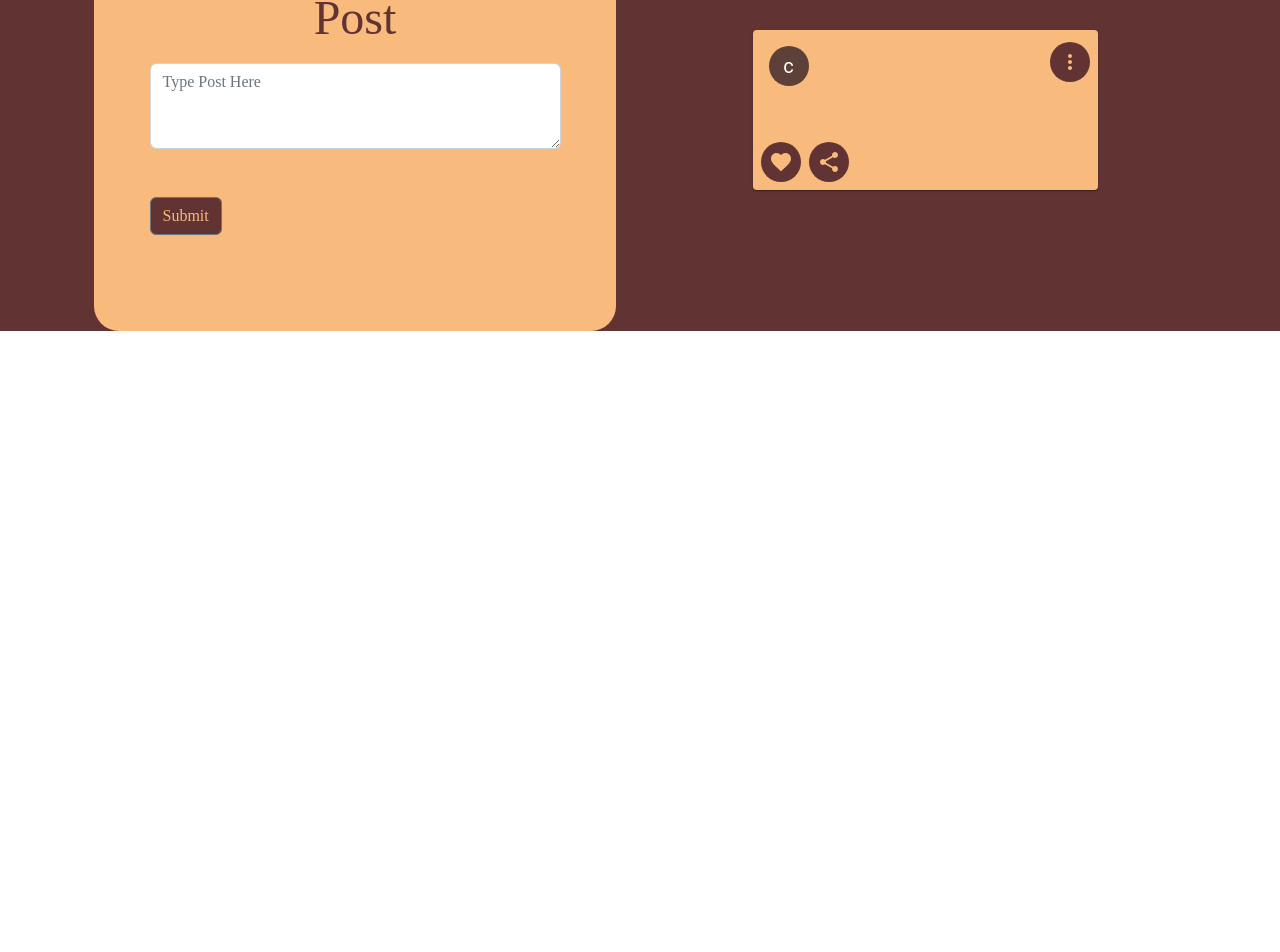
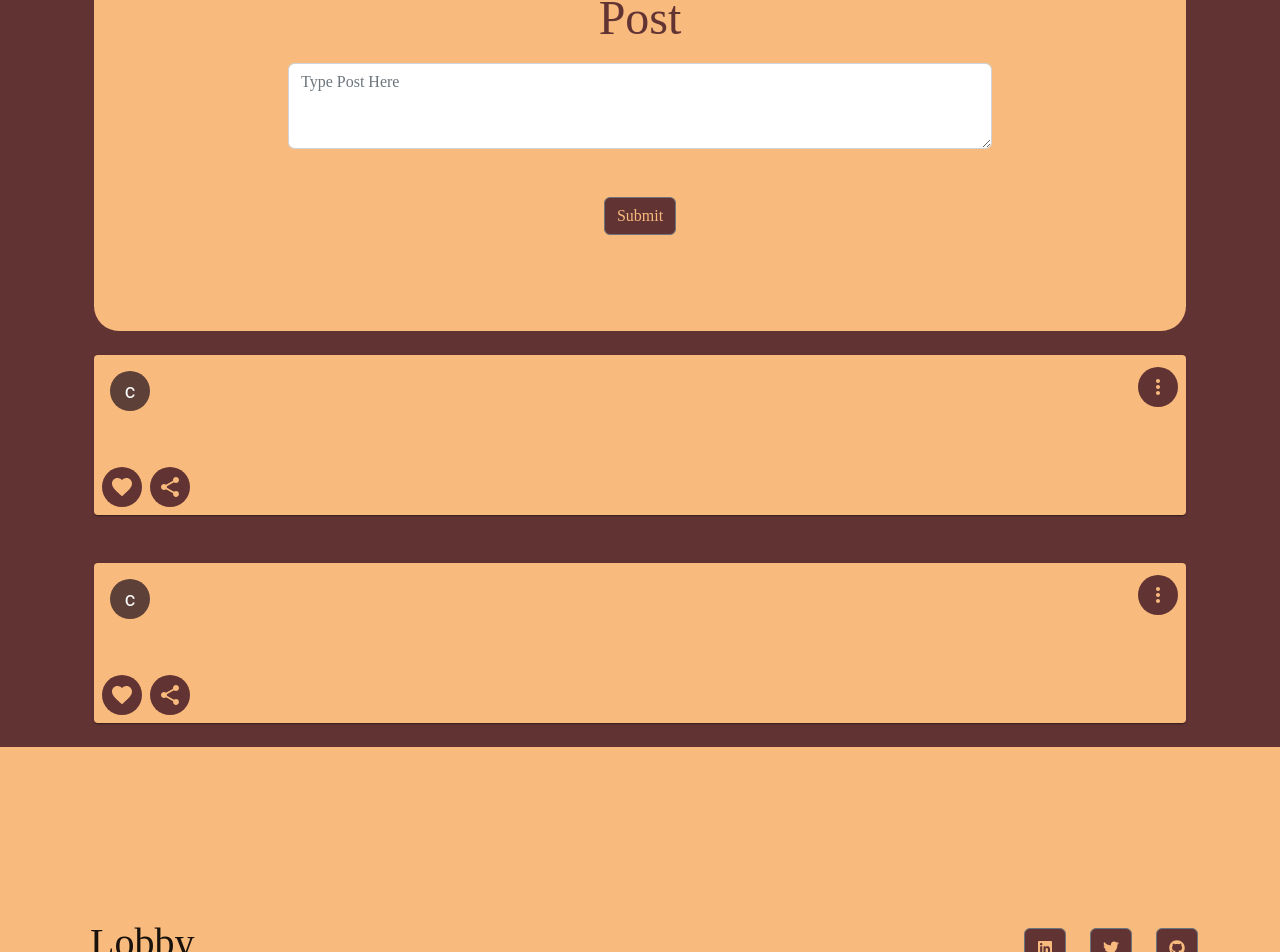
Before and after one commit to chaunceyplum/Lobby, a React (Create React App) app: page /service in a window 1280 px wide. Shown: the part 1419-2371 px from the top of the page. Before the commit the page ends 1750 px from the top, so only its background shows below. Built offline with nearby package versions, Linux system fonts and the light colour scheme; no server answers.

Commit message:
fixed some minor styling issues

```diff
--- a/src/App.js
+++ b/src/App.js
@@ -27,7 +27,7 @@ function App() {
           <Route path='/signup' element={<SignUp />} />
         </Routes>
       </BrowserRouter>
-      {/* <Footer fixed='bottom' /> */}
+
     </div>
   )
 }
--- a/src/components/Contact.js
+++ b/src/components/Contact.js
@@ -12,6 +12,8 @@ import {
 } from 'react-bootstrap'
 import contact from '../Images/contact.jpg'
 import { Parallax } from 'react-parallax'
+import Footer from './Footer'
+
 
 const Contact = () => {
   return (
@@ -78,6 +80,7 @@ const Contact = () => {
           </div>
         </Row>
       </Container>
+      <Footer />
     </div>
   )
 }
--- a/src/components/Home.js
+++ b/src/components/Home.js
@@ -34,8 +34,9 @@ const Home = () => {
       <div className='homeBackground'>
         <Parallax pages={6} className='homeBackground' >
           <ParallaxLayer speed={1} offset={0} >
+            <div className="pageLayout">
             <Container>
-              <Row className='changesss'>
+              <Row>
                 <Col xs={2} />
                 <Col xs={8}>
                   <div className='text-center homeHeaderText'>
@@ -53,9 +54,10 @@ const Home = () => {
                 <Col xs={2} />
               </Row>
             </Container>
+            </div>
           </ParallaxLayer>
           <ParallaxLayer speed={1} offset={1} >
-            <div className='changesss'>
+            <div className='PageLayout'>
               <Container>
                 <Row>
                   <div className='text2'>
@@ -86,7 +88,7 @@ const Home = () => {
             </div>
           </ParallaxLayer>
           <ParallaxLayer speed={1} offset={2} >
-            <div className='changesss'>
+            <div className='PageLayout'>
               <Container className='homeCard'>
                 <Row>
                   <Col xs={12} sm={10} md={8} className=' center1'>
@@ -140,7 +142,7 @@ const Home = () => {
           </ParallaxLayer>
 
           <ParallaxLayer speed={1} offset={3} >
-            <div className='changesss'>
+            <div className='PageLayout'>
               <Container className=''>
                 <Row className=''>
                   <Col xs={12} md={4} className='text-center center'>
@@ -223,7 +225,7 @@ const Home = () => {
             <br />
           </ParallaxLayer>
 
-          <ParallaxLayer speed={1} offset={4} >
+          {/* <ParallaxLayer speed={1} offset={4} >
             <div className='changess'>
               <Container>
                 <Row>
@@ -233,7 +235,7 @@ const Home = () => {
                 </Row>
               </Container>
             </div>
-          </ParallaxLayer>
+          </ParallaxLayer> */}
 
           <ParallaxLayer speed={1} offset={5.5} >
             {/* <div className='changess'> */}
--- a/src/components/LogIn.js
+++ b/src/components/LogIn.js
@@ -25,6 +25,7 @@ import {
   nameGetter,
 } from '../redux/LoggedInSlice'
 import axios from 'axios'
+import Footer from './Footer'
 
 const LogIn = () => {
   const [show, setShow] = useState(false)
@@ -135,7 +136,14 @@ const LogIn = () => {
                     console.log(statey)
                   )}
 
-                  {message ? (<div>{message}<h3>{statey.message}</h3></div>): (<div>{console.log(message)}</div>)}
+                  {message ? (
+                    <div>
+                      {message}
+                      <h3>{statey.message}</h3>
+                    </div>
+                  ) : (
+                    <div>{console.log(message)}</div>
+                  )}
                 </FormLabel>
 
                 {statey.message ? setValidated(false) : <div></div>}
@@ -157,7 +165,7 @@ const LogIn = () => {
               <br />
               <br />
 
-              <FormGroup className='text-center'>
+              <FormGroup className='text-center center'>
                 <FormLabel>
                   <h1 className='text2'>Password</h1>
                 </FormLabel>
@@ -175,6 +183,7 @@ const LogIn = () => {
               <FormGroup>
                 <br />
                 <br />
+                <div className='center1'>
                   <Button
                     variant='secondary'
                     onClick={(e) => submitUser(e)}
@@ -182,6 +191,7 @@ const LogIn = () => {
                   >
                     Submit
                   </Button>
+                </div>
               </FormGroup>
               <br />
               <br />
@@ -200,6 +210,7 @@ const LogIn = () => {
           <br />
         </Row>
       </Container>
+      <Footer />
     </div>
   )
 }
--- a/src/components/MakePost.js
+++ b/src/components/MakePost.js
@@ -112,7 +112,7 @@ const MakePost = () => {
       <Container className=' '>
         <Row>
           <Col />
-          <Col xs={10}>
+          <Col xs={12} md={8}>
             <Form noValidate validated={validated}>
               <FormGroup className='text-center'>
                 <FormLabel>
@@ -149,9 +149,9 @@ const MakePost = () => {
               <FormGroup>
                 <br />
                 <br />
-                <div className='center'>
+                <div className='center1'>
                   <Button
-                    className='buttons'
+                    className='buttons center'
                     variant='secondary'
                     onClick={(e) => submitUser(e)}
                   >
--- a/src/components/RenderPostCard.js
+++ b/src/components/RenderPostCard.js
@@ -1,6 +1,6 @@
 import React, { useState } from 'react'
 // import { Card } from 'react-bootstrap'
-import { useSelector } from 'react-redux'
+
 import { CardBody, CardSubtitle, CardText, CardTitle } from 'reactstrap'
 
 import Box from '@mui/material/Box'
@@ -18,18 +18,18 @@ import FavoriteIcon from '@mui/icons-material/Favorite'
 import ShareIcon from '@mui/icons-material/Share'
 import ExpandMoreIcon from '@mui/icons-material/ExpandMore'
 import MoreVertIcon from '@mui/icons-material/MoreVert'
+import { useDispatch, useSelector } from 'react-redux'
 
 import submitLike from '../redux/DataSlice'
-import { Dispatch } from 'redux'
 
 const RenderPostCard = (data, key) => {
-  const [liked, setLiked] = useState(true)
-
+  const [liked, setLiked] = useState(false)
+  //const sendLike = useSelector(submitLike)
   return (
-    <div className='center'>
+    <div className='center' style={{ width: '100%' }}>
       <br />
-      {console.table(data)}
-      <Card sx={{ width: 345 }} className='offsetBackground'>
+      {console.log(data)}
+      <Card sx={{ width: '100%' }} className='offsetBackground'>
         <CardHeader
           avatar={
             <Avatar sx={{ bgcolor: brown[700] }} aria-label=''>
@@ -59,7 +59,7 @@ const RenderPostCard = (data, key) => {
             aria-label='add to favorites'
             sx={{ bgcolor: brown[700] }}
             className='buttons'
-            onClick={(e) => submitLike(e)}
+            //onClick={() => sendLike()}
           >
             <FavoriteIcon />
           </IconButton>
--- a/src/components/Service.js
+++ b/src/components/Service.js
@@ -15,6 +15,8 @@ import RenderServiceCard from './RenderServiceCard'
 import contact from '../Images/writing.jpg'
 import RenderPostCard from './RenderPostCard'
 import MakePost from './MakePost'
+import Footer from './Footer'
+
 
 const Service = () => {
   const dispatch = useDispatch()
@@ -49,14 +51,14 @@ const Service = () => {
         </Row>
 
         <Row>
-          <Col xs={12} md={6}>
+          <Col xs={12} >
             <div>
               <Container>
                 <MakePost />
               </Container>
             </div>
           </Col>
-          <Col xs={12} md={6}>
+          <Col xs={12} >
             <div>
               <Container>
                 <div className='center'>
@@ -78,6 +80,7 @@ const Service = () => {
           <Col xs={1} md={2} />
         </Row>
       </Container>
+      <Footer />
     </div>
   )
 }
--- a/src/components/SignUp.js
+++ b/src/components/SignUp.js
@@ -25,6 +25,8 @@ import {
   signOut,
 } from '../redux/LoggedInSlice'
 import axios from 'axios'
+import Footer from './Footer'
+
 const SignUp = () => {
   const [show, setShow] = useState(false)
 
@@ -282,6 +284,7 @@ const SignUp = () => {
           </Row>
         </Container>
       )}
+      <Footer />
     </div>
   )
 }
--- a/src/index.scss
+++ b/src/index.scss
@@ -14,6 +14,10 @@ $blue: rbg(0, 0, 72);
 button {
   background-color: #42708f !important;
   color: #f9ba7d !important;
+}
+.pageLayout{
+  min-height:100vh;
+
 }
 .roundedCorners {
   border-radius: 25px;
--- a/src/redux/DataSlice.js
+++ b/src/redux/DataSlice.js
@@ -51,8 +51,12 @@ export const DataSlice = createSlice({
       //     }
       //   }
       // } else {
+      //state.posts = action.payload.likedBy.push(state.username)
 
-      const newState = state.likedBy.push(state.username)
+      const newState = state
+
+      newState.posts.push(state.username)
+
       return newState
       //}
     },
```
Lines whose indentation alone changed are shown as unchanged.
